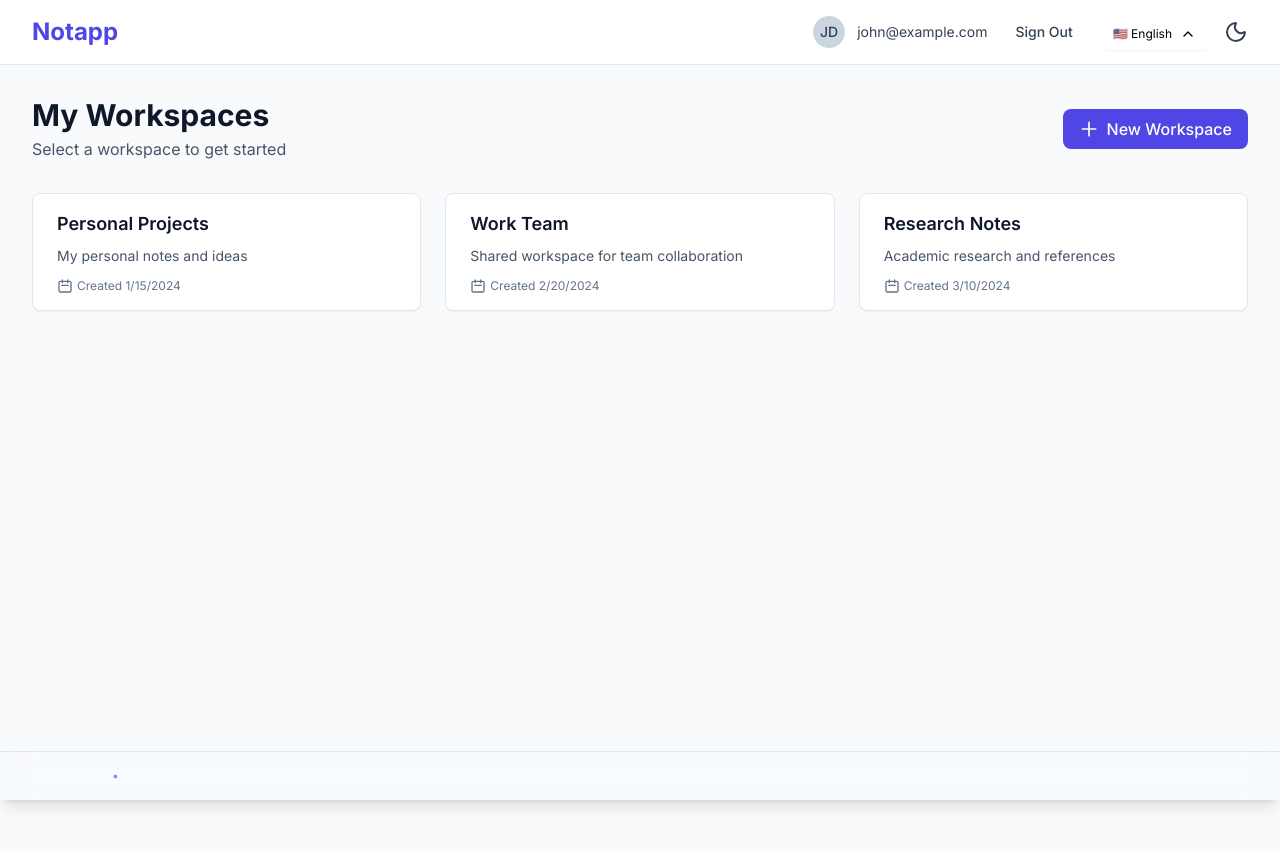
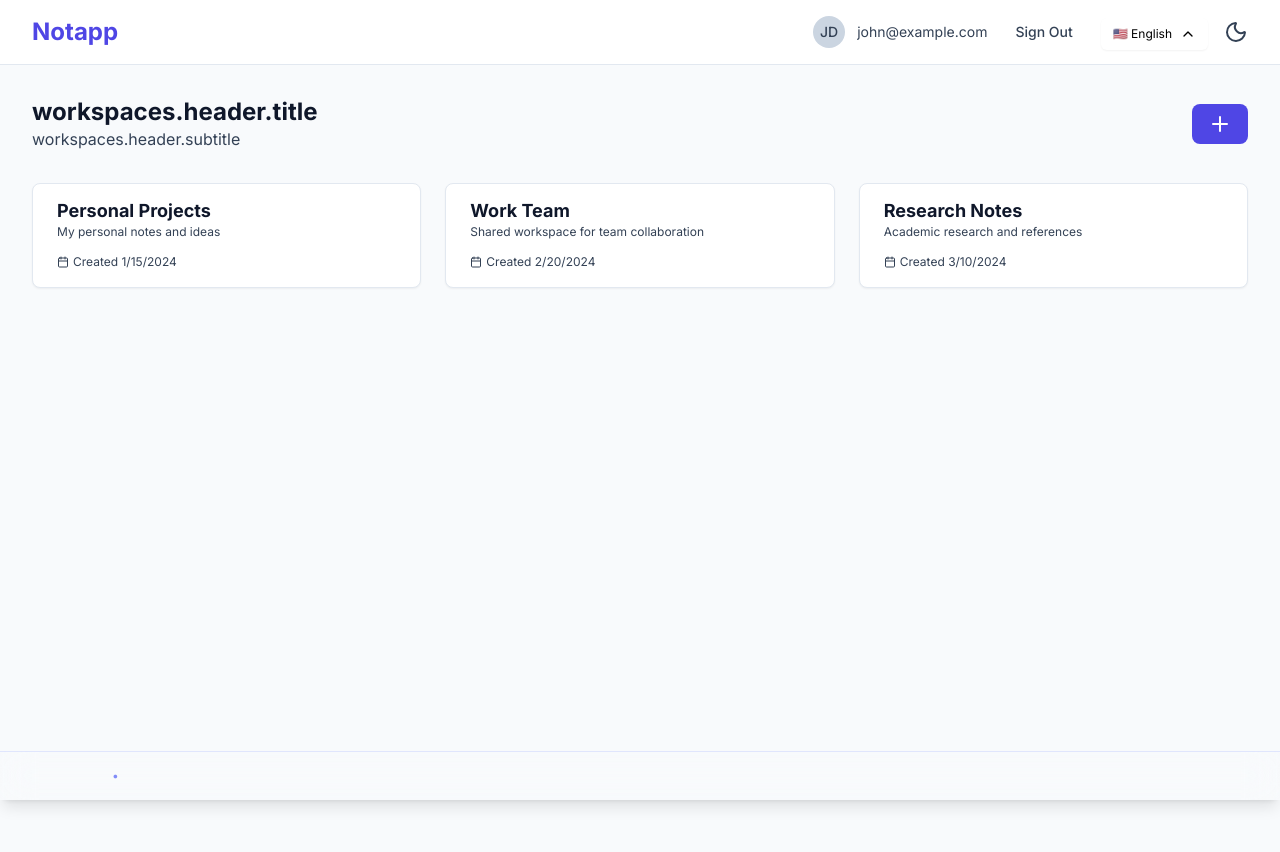
Before and after one commit to sebastianvelo/notium, a Next.js app: page /workspaces in a window 1280 px wide. Shown: the top 852 px of the page. Built offline with nearby package versions, Linux system fonts and the light colour scheme.

Commit message:
[feat]: Refactor WorkspacesLayoutHeader and WorkspaceCard to use Text and Title components for improved internationalization support

```diff
--- a/components/pages/workspaces/ui/header/WorkspacesLayoutHeader.tsx
+++ b/components/pages/workspaces/ui/header/WorkspacesLayoutHeader.tsx
@@ -1,19 +1,20 @@
 import Button from "@/components/ui/atoms/button/Button";
+import Text from "@/components/ui/atoms/text/Text";
+import Title from "@/components/ui/atoms/title/Title";
+import I18n from "@/context/language/common/I18nKeys";
+import { Plus } from "lucide-react";
 import Link from "next/link";
 
 const WorkspacesLayoutHeader: React.FC = () => {
     return (
         <div className="flex justify-between items-center mb-8">
             <div>
-                <h1 className="text-3xl font-bold text-secondary-900">My Workspaces</h1>
-                <p className="text-secondary-600 mt-1">Select a workspace to get started</p>
+                <Title t={I18n.WORKSPACES.HEADER.TITLE} />
+                <Text t={I18n.WORKSPACES.HEADER.SUBTITLE} />
             </div>
             <Link href="/workspaces/new">
-                <Button className="flex items-center">
-                    <svg className="w-5 h-5 mr-2" fill="none" stroke="currentColor" viewBox="0 0 24 24">
-                        <path strokeLinecap="round" strokeLinejoin="round" strokeWidth={2} d="M12 4v16m8-8H4" />
-                    </svg>
-                    New Workspace
+                <Button>
+                    <Plus />
                 </Button>
             </Link>
         </div>
--- a/components/pages/workspaces/ui/list/card/WorkspaceCard.tsx
+++ b/components/pages/workspaces/ui/list/card/WorkspaceCard.tsx
@@ -1,5 +1,8 @@
+import Text from "@/components/ui/atoms/text/Text";
+import Title from "@/components/ui/atoms/title/Title";
 import Card, { CardBody } from "@/components/ui/molecules/card/Card";
 import { Workspace } from "@/types";
+import { Calendar } from "lucide-react";
 import Link from "next/link";
 
 interface WorkspaceCardProps {
@@ -10,21 +13,15 @@ const WorkspaceCard: React.FC<WorkspaceCardProps> = ({ workspace }) => {
     return (
         <Link href={`/workspaces/${workspace.id}`}>
             <Card hover>
-                <CardBody>
-                    <h3 className="text-lg font-semibold text-secondary-900 mb-2">
-                        {workspace.name}
-                    </h3>
-                    {workspace.description && (
-                        <p className="text-sm text-secondary-600 mb-3">
-                            {workspace.description}
-                        </p>
-                    )}
-                    <div className="flex items-center text-xs text-secondary-500">
-                        <svg className="w-4 h-4 mr-1" fill="none" stroke="currentColor" viewBox="0 0 24 24">
-                            <path strokeLinecap="round" strokeLinejoin="round" strokeWidth={2} d="M8 7V3m8 4V3m-9 8h10M5 21h14a2 2 0 002-2V7a2 2 0 00-2-2H5a2 2 0 00-2 2v12a2 2 0 002 2z" />
-                        </svg>
-                        Created {new Date(workspace.createdAt).toLocaleDateString()}
+                <CardBody className="space-y-3">
+                    <div>
+                        <Title size="xs">{workspace.name}</Title>
+                        {workspace.description && <Text size="xs">{workspace.description}</Text>}
                     </div>
+                    <Text size="xs" className="flex items-center space-x-1">
+                        <Calendar className="w-3 h-3" />
+                        <span>Created {new Date(workspace.createdAt).toLocaleDateString()}</span>
+                    </Text>
                 </CardBody>
             </Card>
         </Link>
--- a/context/language/common/I18nKeys.ts
+++ b/context/language/common/I18nKeys.ts
@@ -1,6 +1,9 @@
 const I18n = {
     WORKSPACES: {
-
+        HEADER: {
+            TITLE: "workspaces.header.title",
+            SUBTITLE: "workspaces.header.subtitle"
+        },
     },
     WORKSPACE: {
         HEADER: {
```
